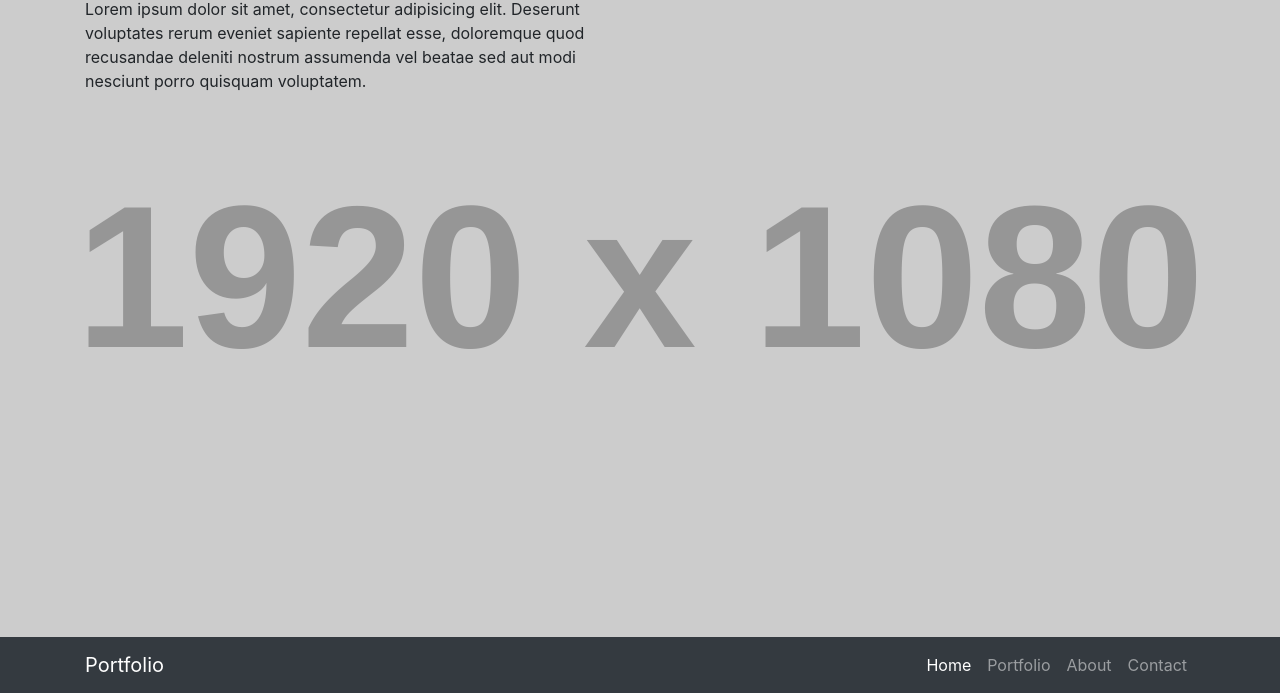
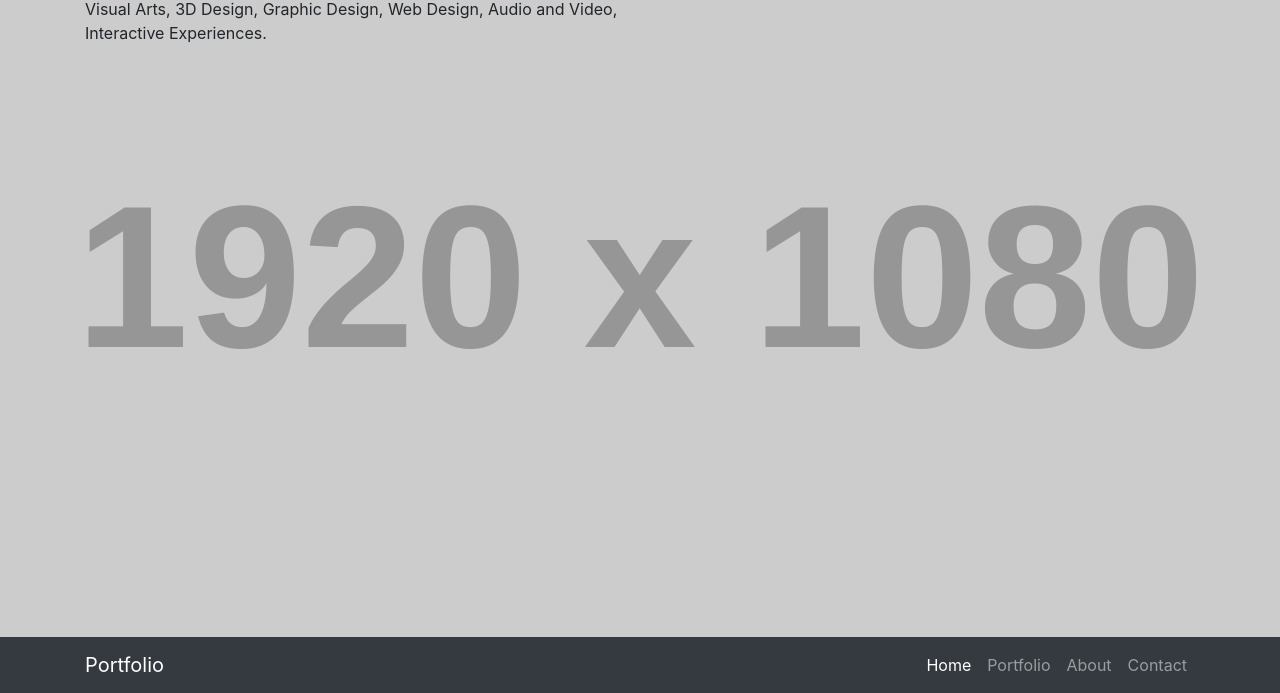
Before and after one commit to aisherwo/finalportfolio, a plain HTML site: page index.html in a window 1280 px wide. Shown: the part 107-800 px from the top of the page. Drawn offline with Linux system fonts and the light colour scheme; placeholder pictures from the web are drawn by us.

Commit message:
page description

```diff
--- a/index.html
+++ b/index.html
@@ -54,7 +54,7 @@
       <div class="row">
         <div class="col-lg-6">
           <h1 class="mt-5">Alyson Isherwood</h1>
-          <p>Lorem ipsum dolor sit amet, consectetur adipisicing elit. Deserunt voluptates rerum eveniet sapiente repellat esse, doloremque quod recusandae deleniti nostrum assumenda vel beatae sed aut modi nesciunt porro quisquam voluptatem.</p>
+          <p>Visual Arts, 3D Design, Graphic Design, Web Design, Audio and Video, Interactive Experiences.</p>
         </div>
       </div>
     </div>
```
